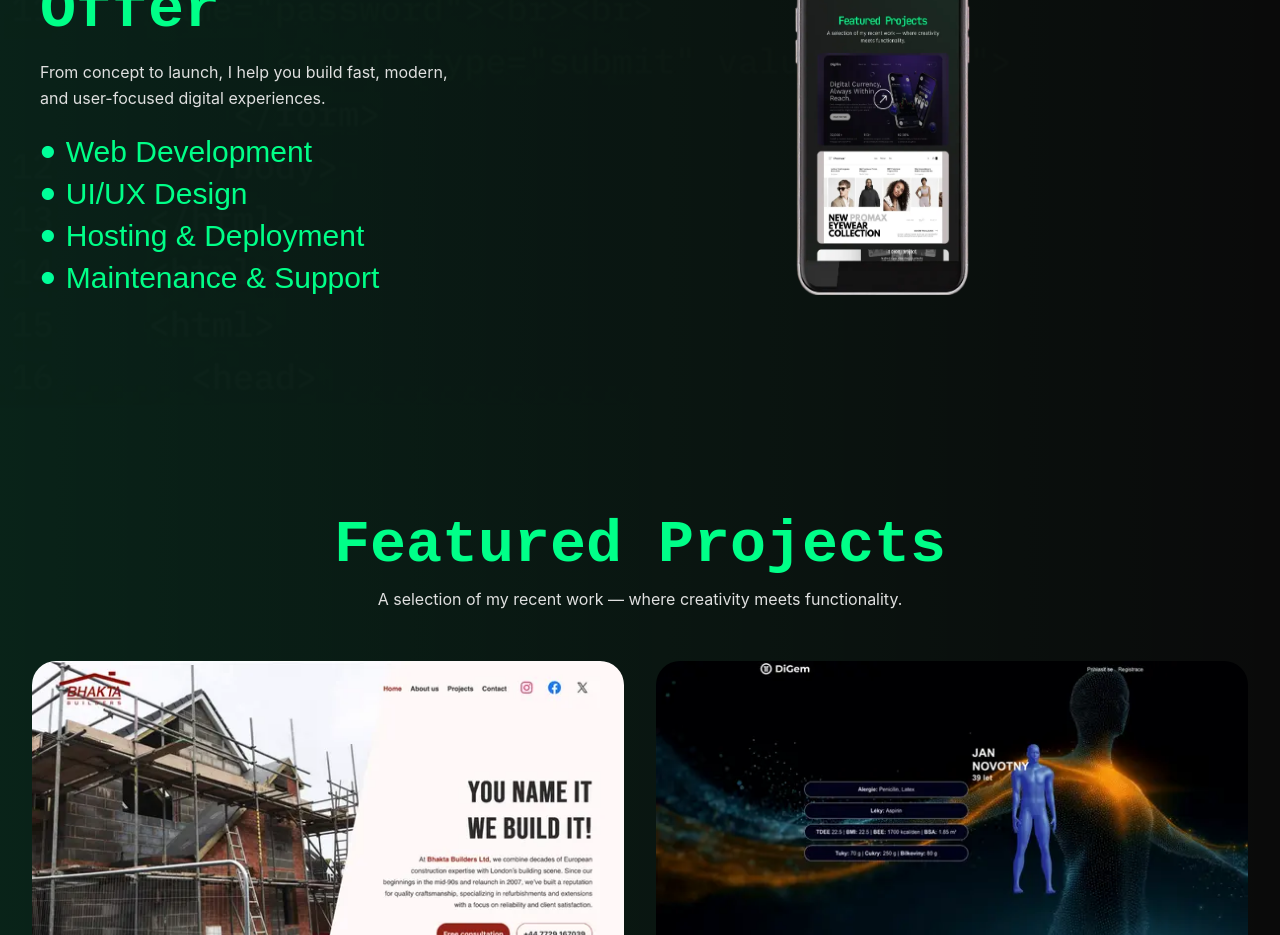
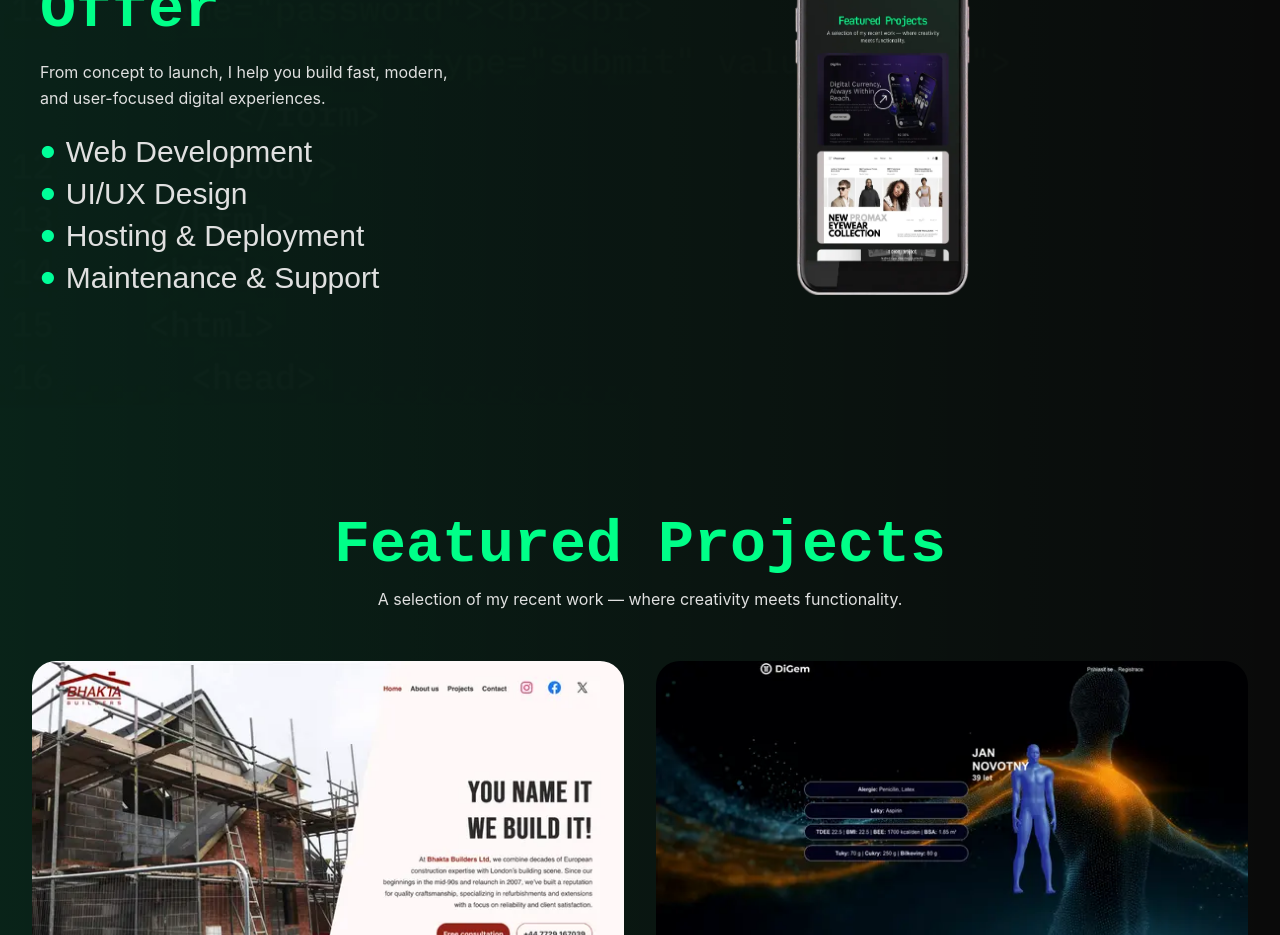
Before and after one commit to adamkvasniak/portfolio-2.0, a Next.js app: page / in a window 1280 px wide. Shown: the part 1880-2815 px from the top of the page. Built offline with nearby package versions, Linux system fonts and the light colour scheme.

Commit message:
kontrast fix

```diff
--- a/src/components/OfferSection/OfferSection.module.scss
+++ b/src/components/OfferSection/OfferSection.module.scss
@@ -54,7 +54,7 @@
       align-items: center;
       gap:10px;
       font-size: 30px;
-      color: $primary-color;
+      color: $text-color;
 
       &::before {
         content: "• ";
```
